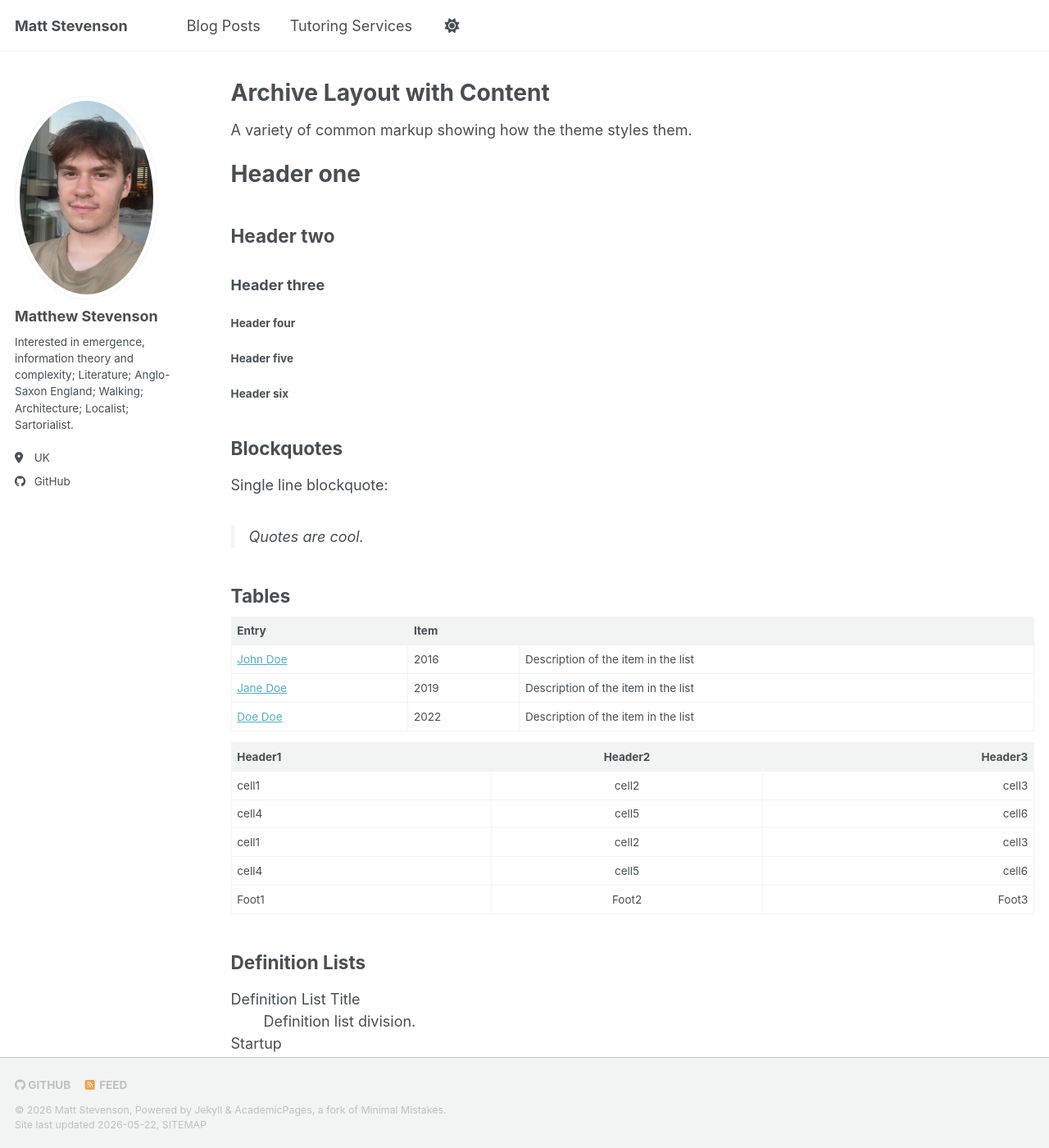
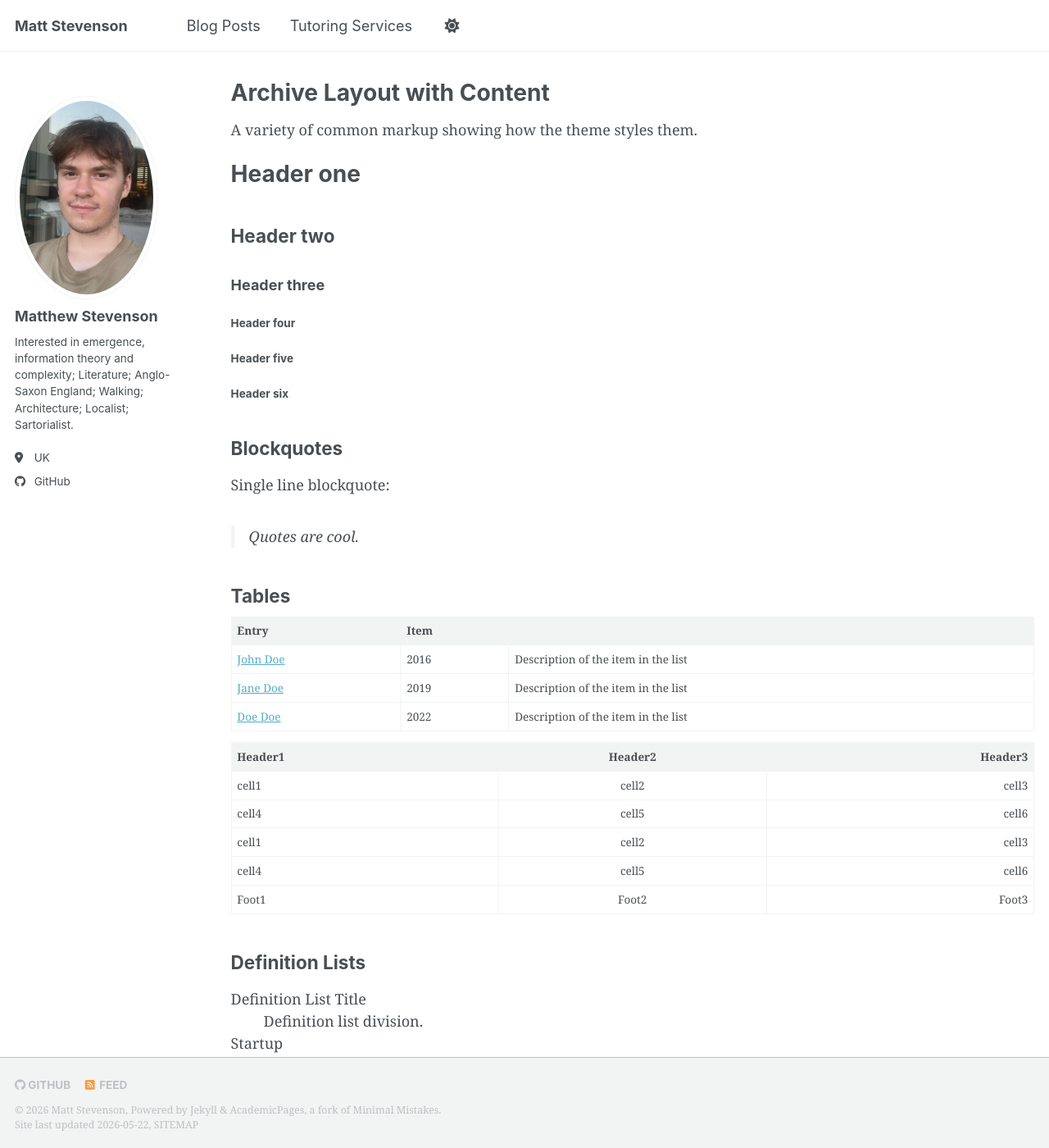
Before and after one commit to mattstevenson22/mattstevenson22.github.io, a Jekyll site: the page built from _pages/archive-layout-with-content.md, in a window 1280 px wide and 1400 px high. Shown: the whole window at 82% size. Built offline with Jekyll 4.4.1, drawn with Linux system fonts in a browser that asks for light colours; a script bundle is joined from its source files by our own code; library files that are not in the unit come from our copies.

Commit message:
Update _themes.scss

```diff
--- a/_sass/_themes.scss
+++ b/_sass/_themes.scss
@@ -39,7 +39,7 @@ $type-size-6                : 0.75em;   // ~12px
 $type-size-7                : 0.6875em; // ~11px
 $type-size-8                : 0.625em;  // ~10px
 
-$global-font-family         : $sans-serif;
+$global-font-family         : Georgia, "Times New Roman", serif;
 $header-font-family         : $sans-serif;
 $caption-font-family        : $serif;
 
```
